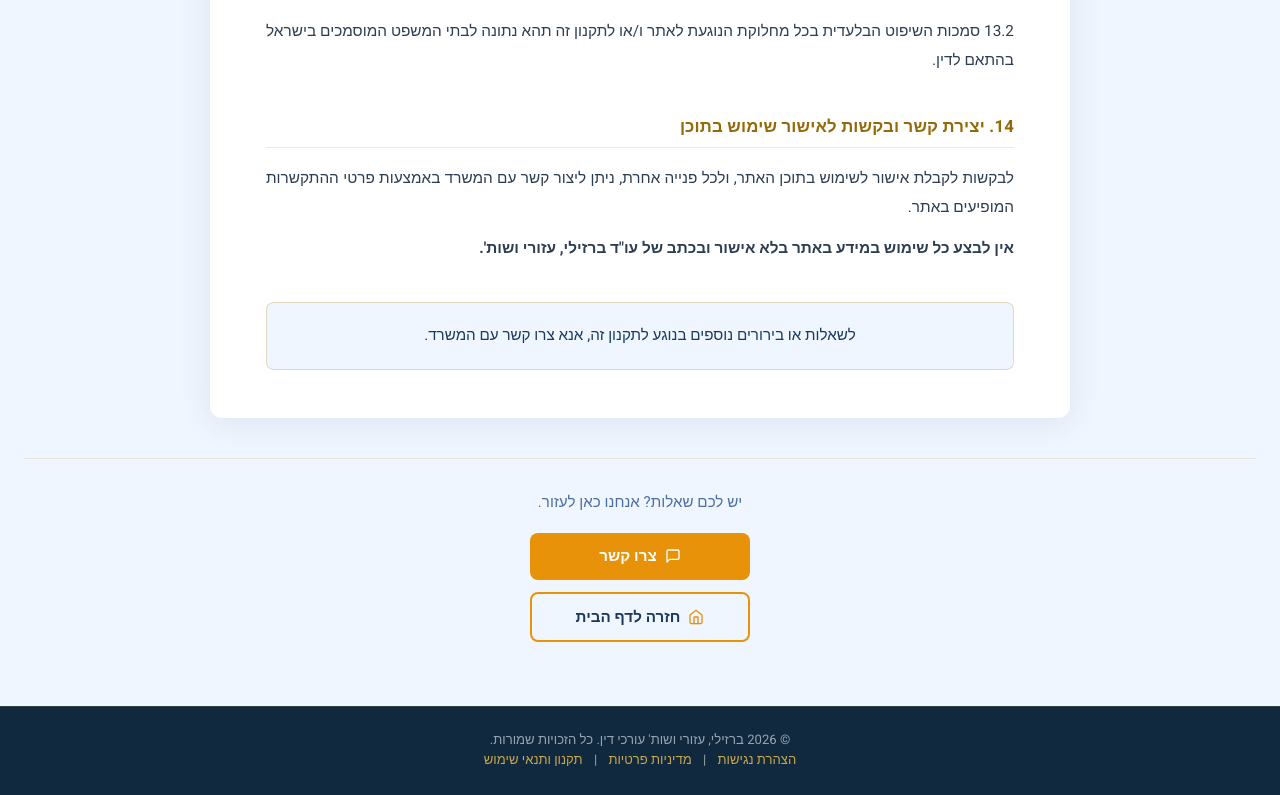
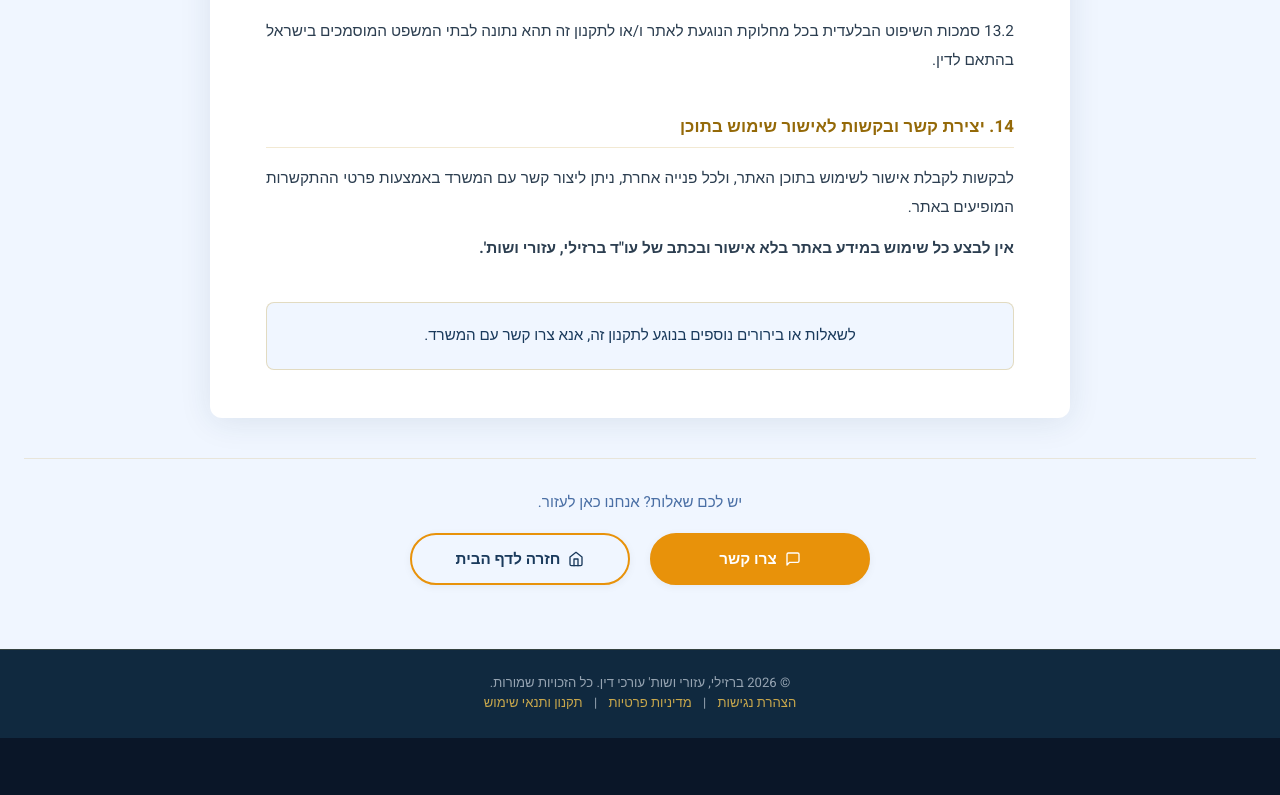
Before and after one commit to agamblaw-sudo/baz-law-website, a React (Vite) app: page /terms in a window 1280 px wide. Shown: the part 3893-4688 px from the top of the page. After the commit the page ends 4631 px from the top, so only its background shows below. Built offline with nearby package versions, Linux system fonts and the light colour scheme; a web font is replaced by a local one.

Commit message:
Redesign bottom back-to-home and contact buttons on legal pages

```diff
--- a/src/index.css
+++ b/src/index.css
@@ -2712,6 +2712,95 @@ html.a11y-sr [tabindex] {
   }
 }
 
+/* Legal subpages bottom buttons & actions styling */
+.legal-page-wrapper .bottom-actions-section {
+  text-align: center;
+  margin-top: 2.5rem;
+  padding-top: 2rem;
+  border-top: 1px solid rgba(184, 134, 11, 0.15);
+}
+
+.legal-page-wrapper .bottom-actions-section .help-text {
+  font-size: 0.95rem;
+  color: #4a6fa5;
+  margin-bottom: 1.2rem;
+}
+
+.legal-page-wrapper .bottom-actions-container {
+  display: flex;
+  flex-direction: row;
+  justify-content: center;
+  align-items: center;
+  gap: 1.25rem;
+  margin-top: 0.5rem;
+}
+
+.legal-page-wrapper .btn-legal-contact,
+.legal-page-wrapper .btn-legal-back {
+  display: inline-flex;
+  align-items: center;
+  gap: 0.5rem;
+  text-decoration: none;
+  padding: 0.8rem 2.2rem;
+  border-radius: 30px;
+  font-size: 0.95rem;
+  font-weight: 600;
+  font-family: 'Heebo', Arial, sans-serif;
+  width: 220px;
+  justify-content: center;
+  transition: all 0.3s cubic-bezier(0.16, 1, 0.3, 1);
+  box-shadow: 0 2px 8px rgba(0, 0, 0, 0.05);
+}
+
+.legal-page-wrapper .btn-legal-contact {
+  background: #E8920A;
+  color: #fff;
+  border: 2px solid #E8920A;
+}
+
+.legal-page-wrapper .btn-legal-contact:hover {
+  background: #cf7d08;
+  border-color: #cf7d08;
+  color: #fff;
+  transform: translateY(-2px);
+  box-shadow: 0 8px 20px rgba(232, 146, 10, 0.25);
+}
+
+.legal-page-wrapper .btn-legal-back {
+  background: transparent;
+  color: #1a3a5c;
+  border: 2px solid #E8920A;
+}
+
+.legal-page-wrapper .btn-legal-back:hover {
+  background: #E8920A;
+  color: #fff;
+  transform: translateY(-2px);
+  box-shadow: 0 8px 20px rgba(232, 146, 10, 0.2);
+}
+
+.legal-page-wrapper .btn-legal-contact svg,
+.legal-page-wrapper .btn-legal-back svg {
+  transition: transform 0.3s ease, stroke 0.3s ease;
+}
+
+.legal-page-wrapper .btn-legal-contact:hover svg {
+  transform: scale(1.1);
+}
+
+.legal-page-wrapper .btn-legal-back:hover svg {
+  transform: scale(1.1);
+}
+
+/* Mobile responsive styles for bottom buttons */
+@media (max-width: 640px) {
+  .legal-page-wrapper .bottom-actions-container {
+    flex-direction: column;
+    gap: 0.75rem;
+  }
+}
+
+
 /* Scroll to Top Button */
 .scroll-to-top-btn {
   position: fixed;
--- a/src/pages/Accessibility.jsx
+++ b/src/pages/Accessibility.jsx
@@ -115,34 +115,19 @@ export default function Accessibility() {
           </div>
         </div>
 
-        <div style={{ textAlign: 'center', marginTop: '2.5rem', paddingTop: '2rem', borderTop: '1px solid rgba(184,134,11,0.15)' }}>
-          <p style={{ fontSize: '0.95rem', color: '#4a6fa5', marginBottom: '1.2rem' }}>יש לכם שאלות? אנחנו כאן לעזור.</p>
-          <div style={{ display: 'flex', flexDirection: 'column', alignItems: 'center', gap: '0.75rem' }}>
+        <div className="bottom-actions-section">
+          <p className="help-text">יש לכם שאלות? אנחנו כאן לעזור.</p>
+          <div className="bottom-actions-container">
             <Link
               to="/#lead-form"
-              style={{
-                display: 'inline-flex',
-                alignItems: 'center',
-                gap: '0.5rem',
-                background: '#E8920A',
-                color: '#fff',
-                textDecoration: 'none',
-                padding: '0.75rem 2rem',
-                borderRadius: '8px',
-                fontSize: '0.95rem',
-                fontWeight: 600,
-                fontFamily: "'Heebo', Arial, sans-serif",
-                transition: 'background 0.2s',
-                width: '220px',
-                justifyContent: 'center',
-              }}
+              className="btn-legal-contact"
             >
               <svg
                 width="16"
                 height="16"
                 viewBox="0 0 24 24"
                 fill="none"
-                stroke="white"
+                stroke="currentColor"
                 strokeWidth="2"
                 strokeLinecap="round"
                 strokeLinejoin="round"
@@ -154,30 +139,14 @@ export default function Accessibility() {
             </Link>
             <Link
               to="/"
-              style={{
-                display: 'inline-flex',
-                alignItems: 'center',
-                gap: '0.5rem',
-                background: 'transparent',
-                color: '#1a3a5c',
-                textDecoration: 'none',
-                padding: '0.75rem 2rem',
-                borderRadius: '8px',
-                fontSize: '0.95rem',
-                fontWeight: 600,
-                fontFamily: "'Heebo', Arial, sans-serif",
-                border: '2px solid #E8920A',
-                width: '220px',
-                justifyContent: 'center',
-                transition: 'background 0.2s, color 0.2s',
-              }}
+              className="btn-legal-back"
             >
               <svg
                 width="16"
                 height="16"
                 viewBox="0 0 24 24"
                 fill="none"
-                stroke="#E8920A"
+                stroke="currentColor"
                 strokeWidth="2"
                 strokeLinecap="round"
                 strokeLinejoin="round"
--- a/src/pages/Privacy.jsx
+++ b/src/pages/Privacy.jsx
@@ -150,34 +150,19 @@ export default function Privacy() {
     </div>
 
   </div>
-    <div style={{ textAlign: 'center', marginTop: '2.5rem', paddingTop: '2rem', borderTop: '1px solid rgba(184,134,11,0.15)' }}>
-      <p style={{ fontSize: '0.95rem', color: '#4a6fa5', marginBottom: '1.2rem' }}>יש לכם שאלות? אנחנו כאן לעזור.</p>
-      <div style={{ display: 'flex', flexDirection: 'column', alignItems: 'center', gap: '0.75rem' }}>
+    <div className="bottom-actions-section">
+      <p className="help-text">יש לכם שאלות? אנחנו כאן לעזור.</p>
+      <div className="bottom-actions-container">
         <Link
           to="/#lead-form"
-          style={{
-            display: 'inline-flex',
-            alignItems: 'center',
-            gap: '0.5rem',
-            background: '#E8920A',
-            color: '#fff',
-            textDecoration: 'none',
-            padding: '0.75rem 2rem',
-            borderRadius: '8px',
-            fontSize: '0.95rem',
-            fontWeight: 600,
-            fontFamily: "'Heebo', Arial, sans-serif",
-            transition: 'background 0.2s',
-            width: '220px',
-            justifyContent: 'center',
-          }}
+          className="btn-legal-contact"
         >
           <svg
             width="16"
             height="16"
             viewBox="0 0 24 24"
             fill="none"
-            stroke="white"
+            stroke="currentColor"
             strokeWidth="2"
             strokeLinecap="round"
             strokeLinejoin="round"
@@ -189,30 +174,14 @@ export default function Privacy() {
         </Link>
         <Link
           to="/"
-          style={{
-            display: 'inline-flex',
-            alignItems: 'center',
-            gap: '0.5rem',
-            background: 'transparent',
-            color: '#1a3a5c',
-            textDecoration: 'none',
-            padding: '0.75rem 2rem',
-            borderRadius: '8px',
-            fontSize: '0.95rem',
-            fontWeight: 600,
-            fontFamily: "'Heebo', Arial, sans-serif",
-            border: '2px solid #E8920A',
-            width: '220px',
-            justifyContent: 'center',
-            transition: 'background 0.2s, color 0.2s',
-          }}
+          className="btn-legal-back"
         >
           <svg
             width="16"
             height="16"
             viewBox="0 0 24 24"
             fill="none"
-            stroke="#E8920A"
+            stroke="currentColor"
             strokeWidth="2"
             strokeLinecap="round"
             strokeLinejoin="round"
--- a/src/pages/Terms.jsx
+++ b/src/pages/Terms.jsx
@@ -134,34 +134,19 @@ export default function Terms() {
     </div>
 
   </div>
-    <div style={{ textAlign: 'center', marginTop: '2.5rem', paddingTop: '2rem', borderTop: '1px solid rgba(184,134,11,0.15)' }}>
-      <p style={{ fontSize: '0.95rem', color: '#4a6fa5', marginBottom: '1.2rem' }}>יש לכם שאלות? אנחנו כאן לעזור.</p>
-      <div style={{ display: 'flex', flexDirection: 'column', alignItems: 'center', gap: '0.75rem' }}>
+    <div className="bottom-actions-section">
+      <p className="help-text">יש לכם שאלות? אנחנו כאן לעזור.</p>
+      <div className="bottom-actions-container">
         <Link
           to="/#lead-form"
-          style={{
-            display: 'inline-flex',
-            alignItems: 'center',
-            gap: '0.5rem',
-            background: '#E8920A',
-            color: '#fff',
-            textDecoration: 'none',
-            padding: '0.75rem 2rem',
-            borderRadius: '8px',
-            fontSize: '0.95rem',
-            fontWeight: 600,
-            fontFamily: "'Heebo', Arial, sans-serif",
-            transition: 'background 0.2s',
-            width: '220px',
-            justifyContent: 'center',
-          }}
+          className="btn-legal-contact"
         >
           <svg
             width="16"
             height="16"
             viewBox="0 0 24 24"
             fill="none"
-            stroke="white"
+            stroke="currentColor"
             strokeWidth="2"
             strokeLinecap="round"
             strokeLinejoin="round"
@@ -173,30 +158,14 @@ export default function Terms() {
         </Link>
         <Link
           to="/"
-          style={{
-            display: 'inline-flex',
-            alignItems: 'center',
-            gap: '0.5rem',
-            background: 'transparent',
-            color: '#1a3a5c',
-            textDecoration: 'none',
-            padding: '0.75rem 2rem',
-            borderRadius: '8px',
-            fontSize: '0.95rem',
-            fontWeight: 600,
-            fontFamily: "'Heebo', Arial, sans-serif",
-            border: '2px solid #E8920A',
-            width: '220px',
-            justifyContent: 'center',
-            transition: 'background 0.2s, color 0.2s',
-          }}
+          className="btn-legal-back"
         >
           <svg
             width="16"
             height="16"
             viewBox="0 0 24 24"
             fill="none"
-            stroke="#E8920A"
+            stroke="currentColor"
             strokeWidth="2"
             strokeLinecap="round"
             strokeLinejoin="round"
```
